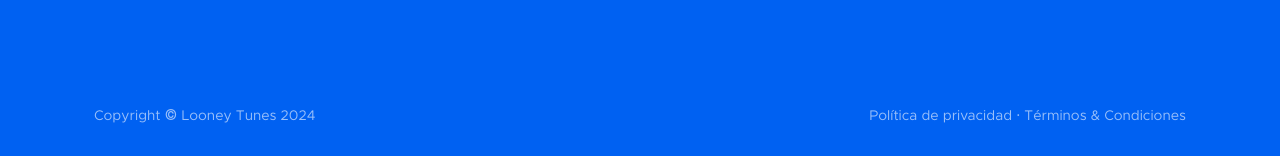
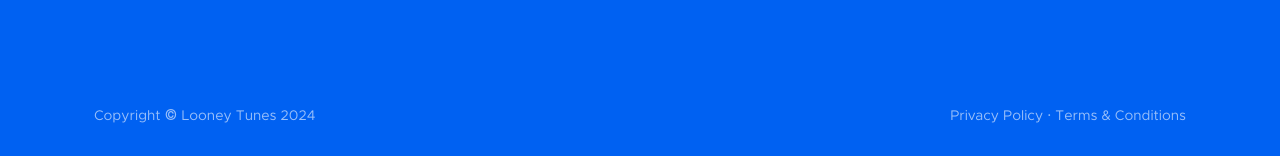
Before and after one commit to tustas15/looneytunes, a PHP site: page /Public/login.php in a window 1280 px wide. Shown: the part 644-800 px from the top of the page. Run offline with PHP 8.4, Linux system fonts and the light colour scheme.

Commit message:
todo bien

```diff
--- a/Public/login.php
+++ b/Public/login.php
@@ -133,10 +133,10 @@ if ($_SERVER["REQUEST_METHOD"] == "POST") {
                     <div class="row">
                         <div class="col-md-6 small">Copyright &copy; Looney Tunes <span id="currentYear"></span></div>
                         <div class="col-md-6 text-md-end small">
-                            <a href="#!">Política de privacidad</a>
-                            &middot;
-                            <a href="#!">Términos &amp; Condiciones</a>
-                        </div>
+                    <a href="../Public/Privacy_Policy.php">Privacy Policy</a>
+                    &middot;
+                    <a href="../Public/terms_condition.php">Terms &amp; Conditions</a>
+                </div>
                     </div>
                 </div>
             </footer>
--- a/Public/logout.php
+++ b/Public/logout.php
@@ -11,9 +11,10 @@ if (isset($_SESSION['user_id'])) {
 
     // Registra la actividad de cierre de sesión en la base de datos
     $evento = "Cierre de sesión";
-    $query = "INSERT INTO tab_logs (ID_USUARIO, EVENTO, HORA_LOG, DIA_LOG, IP) VALUES (?, ?, CURRENT_TIME(), CURRENT_DATE(), ?)";
+    $tipo_evento = "cierre_sesion"; // Agregar el tipo de evento
+    $query = "INSERT INTO tab_logs (ID_USUARIO, EVENTO, HORA_LOG, DIA_LOG, IP, TIPO_EVENTO) VALUES (?, ?, CURRENT_TIME(), CURRENT_DATE(), ?, ?)";
     $stmt = $conn->prepare($query);
-    $stmt->execute([$_SESSION['user_id'], $evento, $ip]);
+    $stmt->execute([$_SESSION['user_id'], $evento, $ip, $tipo_evento]);
 }
 
 // Elimina todas las variables de sesión
```
